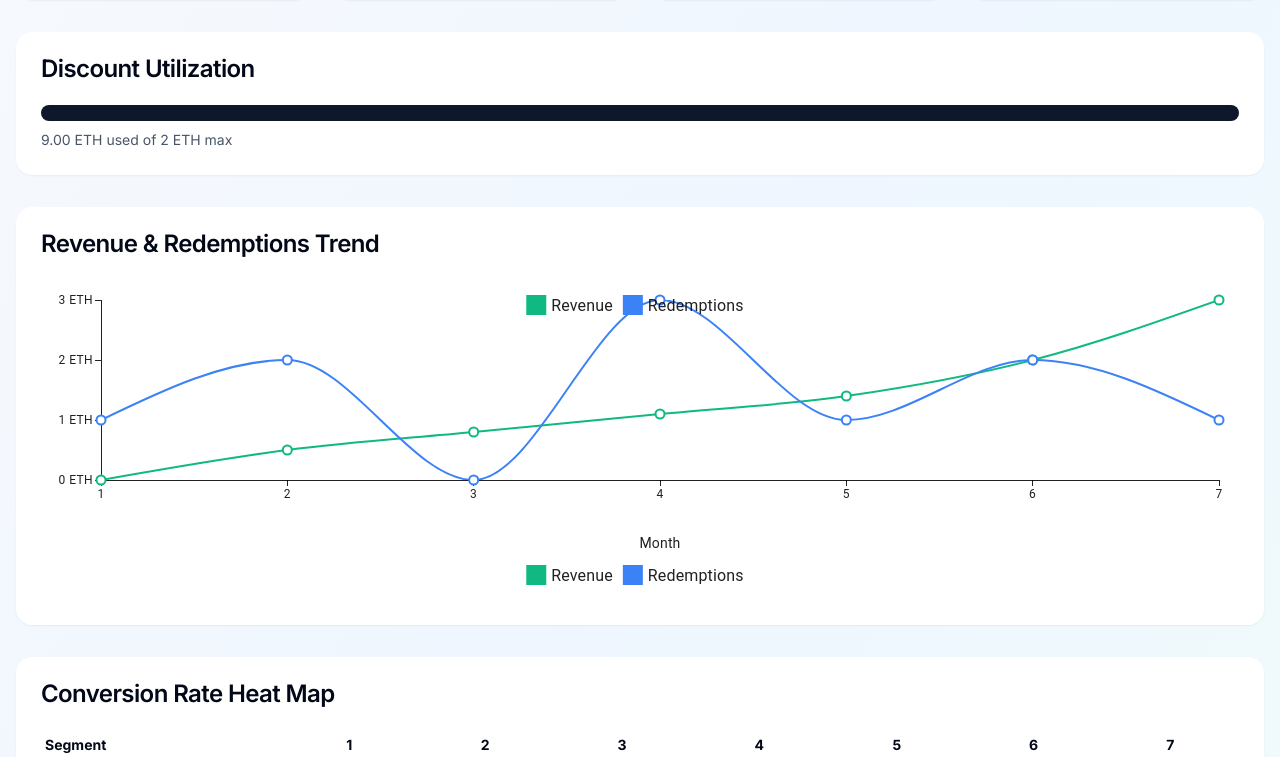
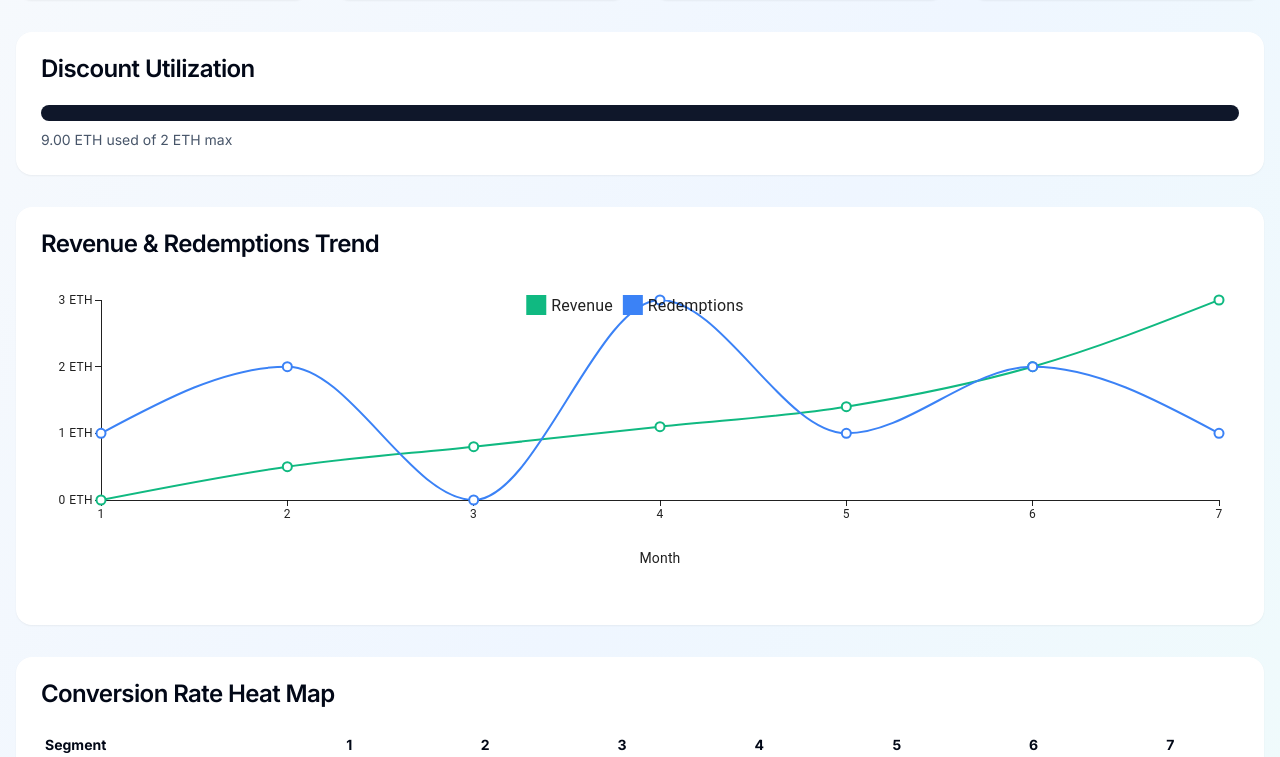
Before and after one commit to yizunwong/bolt-test, a Next.js app in the folder project/: page /admin/offers/OFFER-001/analytics in a window 1280 px wide. Shown: the part 477-1234 px from the top of the page. Built offline with nearby package versions, Linux system fonts and the light colour scheme.

Commit message:
Update AnalyticsClient.tsx 3

```diff
--- a/project/app/(admin)/admin/offers/[offerId]/analytics/AnalyticsClient.tsx
+++ b/project/app/(admin)/admin/offers/[offerId]/analytics/AnalyticsClient.tsx
@@ -143,7 +143,7 @@ export default function OfferAnalyticsClient({ offer }: Props) {
           <CardContent>
             <LineChart
               height={320}
-              margin={{ top: 20, left: 60, right: 20, bottom: 120 }}
+              margin={{ top: 20, left: 60, right: 20, bottom: 100 }}
               series={[
                 {
                   data: revenueTrend,
@@ -160,14 +160,13 @@ export default function OfferAnalyticsClient({ offer }: Props) {
                 data: months,
                 scaleType: 'point',
                 label: 'Month',
-                labelStyle: { transform: 'translate(0, 30px)' }
+                labelStyle: { transform: 'translate(0, 25px)' }
               }]}
               yAxis={[{
                 labelStyle: { transform: 'translate(-40px, 0)' },
                 valueFormatter: (v) => `${v} ETH`
               }]}
             >
-              <ChartsLegend position={{ vertical: 'bottom', horizontal: 'middle' }} />
               <ChartsTooltip />
             </LineChart>
           </CardContent>
```
